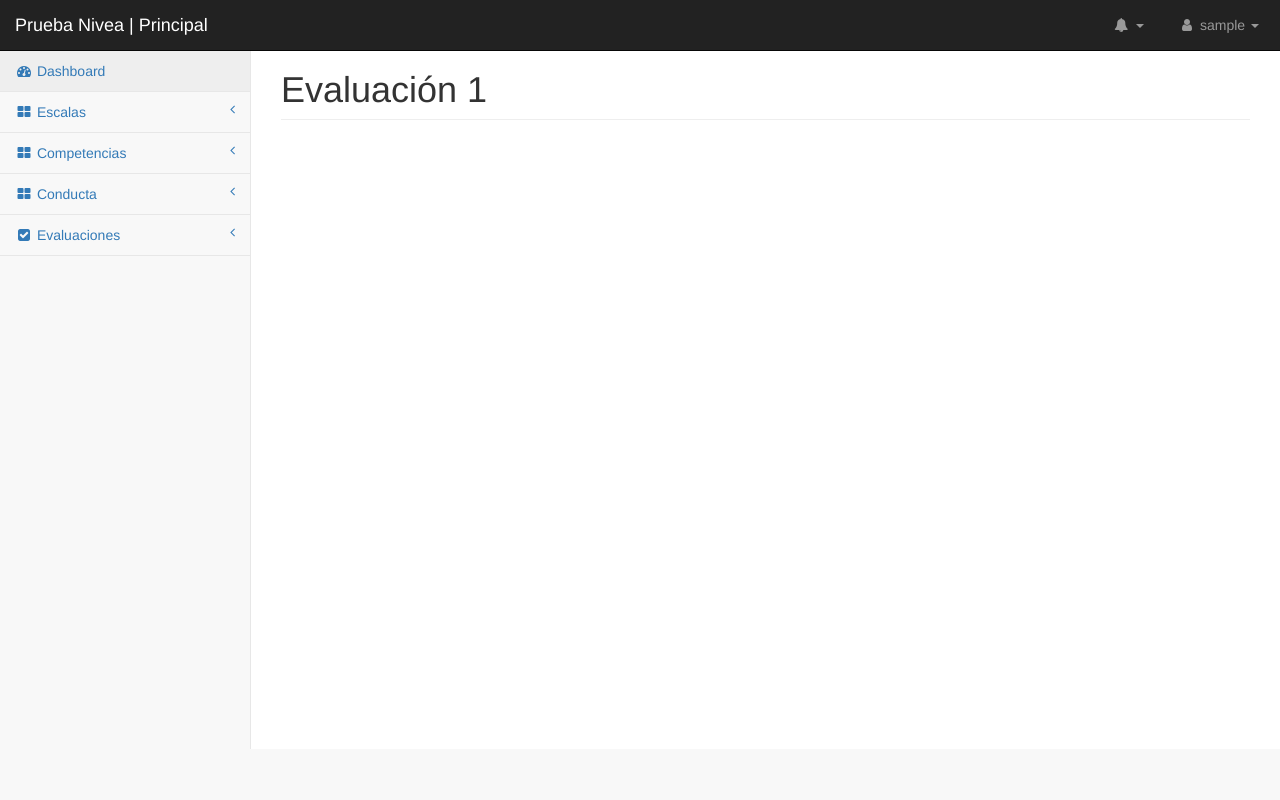
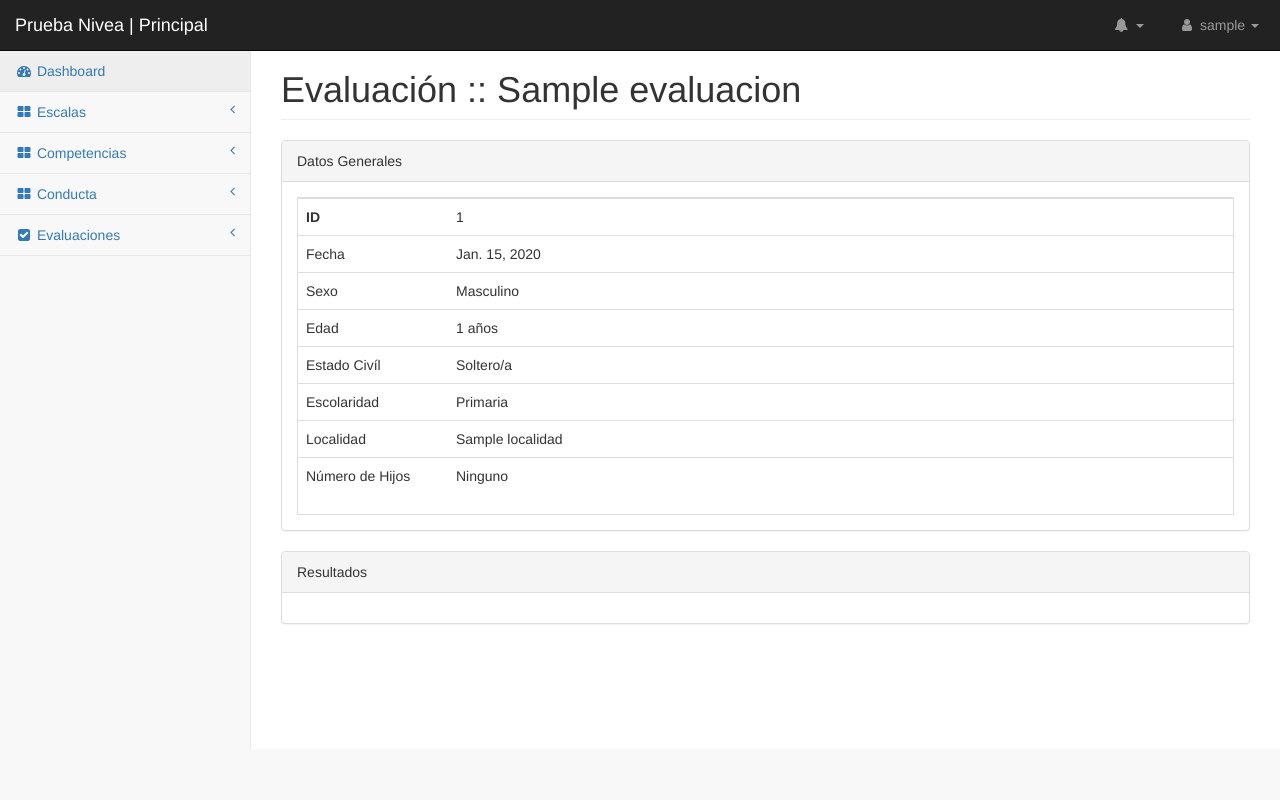
Before and after one commit to lesthack/PruebaNivea, a Django app: page /evaluaciones/v/1/ in a window 1280 px wide. Run offline with Django 3.2, Linux system fonts and the light colour scheme; a user stored in the database is signed in; tables that the repository leaves empty hold one stand-in row (values such as "Sample post"); some libraries are stand-ins or nearby versions.

Commit message:
Beta del reporte individual

```diff
--- a/templates/base.html
+++ b/templates/base.html
@@ -21,6 +21,8 @@
         <link href="{% static "css/morris.css" %}" rel="stylesheet">
         <!-- Custom Fonts -->
         <link href="{% static "css/font-awesome.min.css" %}" rel="stylesheet" type="text/css">
+        <!-- jQuery -->
+        <script src="{% static "js/jquery.min.js" %}"></script>
 
         <!-- HTML5 Shim and Respond.js IE8 support of HTML5 elements and media queries -->
         <!-- WARNING: Respond.js doesn't work if you view the page via file:// -->
@@ -844,17 +846,13 @@
         </div>
         <!-- /#wrapper -->
 
-        <!-- jQuery -->
-        <script src="{% static "js/jquery.min.js" %}"></script>
         <!-- Bootstrap Core JavaScript -->
         <script src="{% static "js/bootstrap.min.js" %}"></script>
         <!-- Metis Menu Plugin JavaScript -->
         <script src="{% static "js/metisMenu.min.js" %}"></script>
+        <!-- Google Charts -->
+        <script type="text/javascript" src="https://www.gstatic.com/charts/loader.js"></script>
         {% block javascript %}
-        <!-- Morris Charts JavaScript -->
-        <script src="{% static "js/raphael.min.js" %}"></script>
-        <script src="{% static "js/morris.min.js" %}"></script>
-        <script src="{% static "js/morris-data.js" %}"></script>
         {% endblock %}
         <!-- Custom Theme JavaScript -->
         <script>
--- a/web/templates/evaluacion.html
+++ b/web/templates/evaluacion.html
@@ -1,3 +1,88 @@
 {% extends "base_site.html" %}
 
-{% block title_page %}Evaluación 1{% endblock %}
+{% block title_page %}Evaluación :: {{ evaluacion.nombre_persona }}{% endblock %}
+
+{% block content %}
+<div class="panel panel-default">
+  <div class="panel-heading">Datos Generales</div>
+  <div class="panel-body">
+    <div class="table-responsive table-bordered">
+      <table class="table">
+        <tbody>
+          <tr>
+            <td width="150px"><b>ID</b></td>
+            <td>{{ evaluacion.id }}</td>
+          </tr>
+          <tr>
+            <td>Fecha</td>
+            <td>{{ evaluacion.fecha }}</td>
+          </tr>
+          <tr>
+            <td>Sexo</td>
+            <td>{{ evaluacion.get_sexo }}</td>
+          </tr>
+          <tr>
+            <td>Edad</td>
+            <td>{{ evaluacion.edad }} años</td>
+          </tr>
+          <tr>
+            <td>Estado Civíl</td>
+            <td>{{ evaluacion.get_estado_civil }}</td>
+          </tr>
+          <tr>
+            <td>Escolaridad</td>
+            <td>{{ evaluacion.get_escolaridad }}</td>
+          </tr>
+          <tr>
+            <td>Localidad</td>
+            <td>{{ evaluacion.localidad }}</td>
+          </tr>
+          <tr>
+            <td>Número de Hijos</td>
+            <td>{{ evaluacion.get_numero_hijos }}</td>
+          </tr>
+        </tbody>
+      </table>
+    </div>
+  </div>
+</div>
+<div class="panel panel-default">
+  <div class="panel-heading">Resultados</div>
+  <div class="panel-body">
+    <div id="chart_div"></div>
+    <script charset="utf-8">
+      $(function() {
+google.charts.load('current', {packages: ['corechart', 'bar']});
+google.charts.setOnLoadCallback(drawMaterial);
+
+function drawMaterial() {
+      var data = google.visualization.arrayToDataTable([
+        ['Competencia', 'Resultado', { role: 'style' }],
+        ['Manejo de ConflictosA', 0, 'white'],
+        ['Apego a normas', 2, 'gold'],
+        ['Liderazgo Negativo', 2, 'gold'],
+        ['Violencia', 0, 'white'],
+        ['Riesgo Adictivo', 3, 'red'],
+        ['Control de Impulsos', 0, 'white'],
+        ['Cultura de autocuidado', 0, 'white'],
+        ['Adaptación y Trabajo en equipo', 0, 'white'],
+      ]);
+
+      var materialOptions = {
+        hAxis: {
+          title: 'Total',
+          minValue: 0,
+        },
+        vAxis: {
+          title: 'Competencia'
+        },
+        bars: 'horizontal'
+      };
+      var materialChart = new google.charts.Bar(document.getElementById('chart_div'));
+      materialChart.draw(data, materialOptions);
+    }
+      });
+    </script>
+  </div>
+</div>
+{% endblock %}
--- a/web/templates/evaluaciones.html
+++ b/web/templates/evaluaciones.html
@@ -33,7 +33,7 @@
       <td>{{ evaluacion.get_estado_civil }}</td>
       <td>{{ evaluacion.localidad }}</td>
       <td>
-        <button type="button" class="btn btn-primary btn-circle"><i class="fa fa-folder-open"></i></button>
+        <a href="/evaluaciones/v/{{ evaluacion.id }}/" class="btn btn-primary btn-circle"><i class="fa fa-folder-open"></i></a>
       </td>
     </tr>
     {% endfor %}
--- a/web/views.py
+++ b/web/views.py
@@ -51,7 +51,14 @@ def evaluaciones(request):
 
 @login_required(login_url='/auth')
 def evaluacion(request, evaluacion_id):
-    return render(request, 'evaluacion.html',{})
+    try:
+        view_evaluacion = Evaluacion.objects.get(id=evaluacion_id)
+    except Evaluacion.DoesNotExist:
+        #agregar redirect a pagina que diga que no existe la eval
+        return HttpResponseRedirect('/evaluaciones/')
+    return render(request, 'evaluacion.html',{
+        'evaluacion': view_evaluacion
+    })
 
 @login_required(login_url='/auth')
 def test(request):
```
